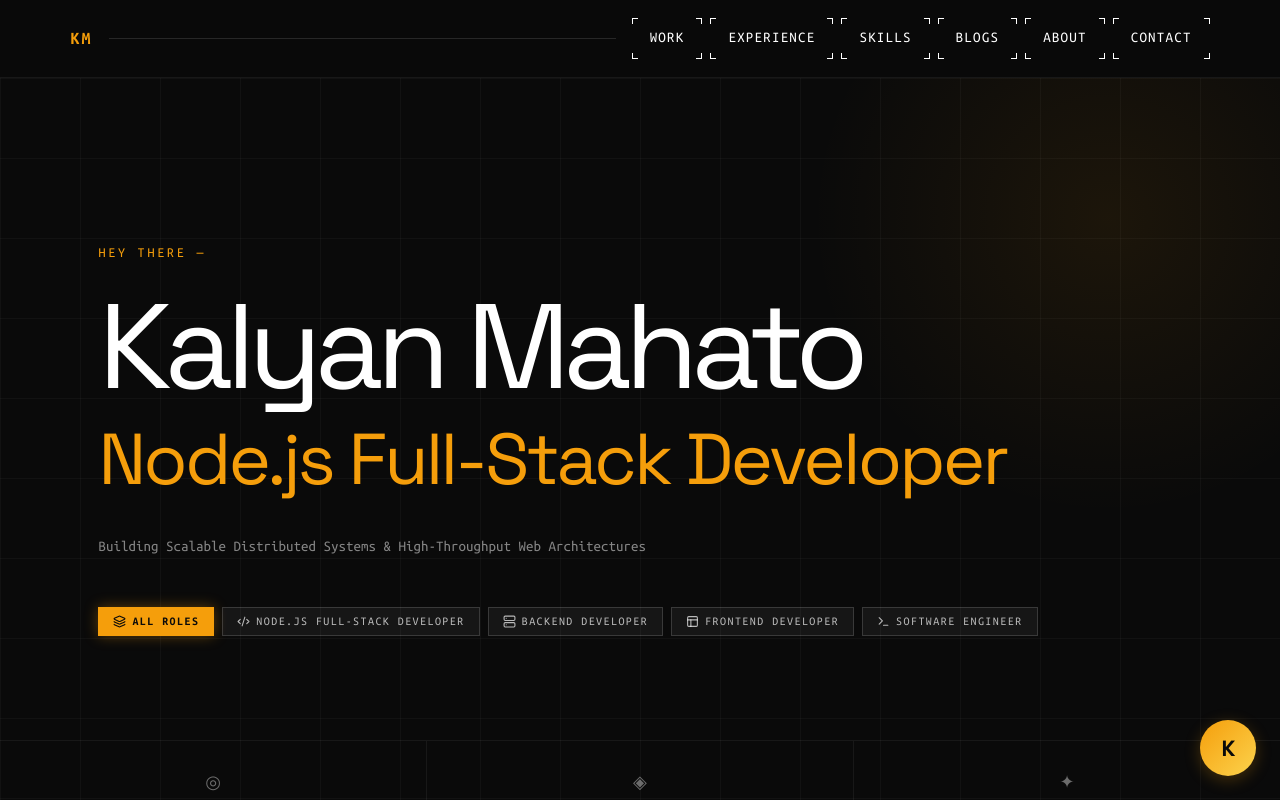
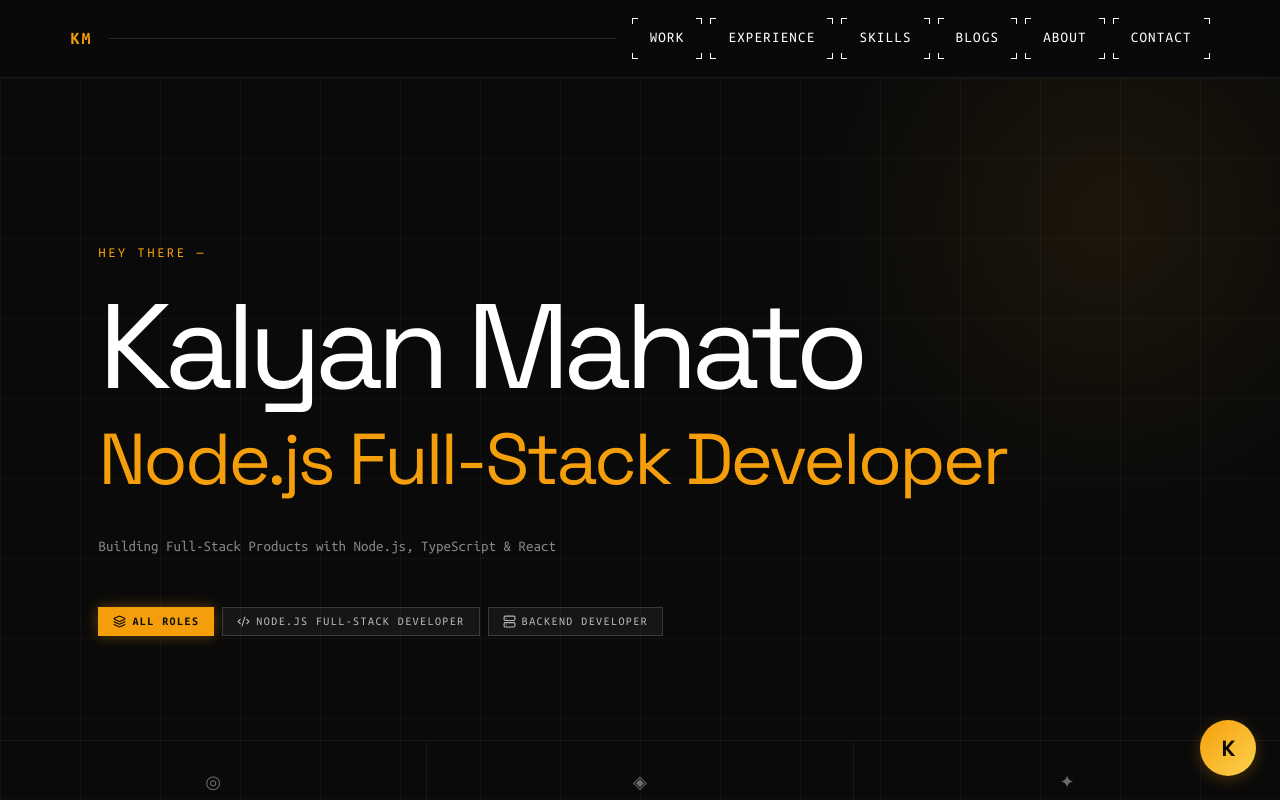
Before and after one commit to Kalyan0313/my-portfolio, a React (Vite) app: page / in a window 1280 px wide. Shown: the top 800 px of the page. Built offline with nearby package versions, Linux system fonts and the light colour scheme.

Commit message:
chore: refine headline and remove redundant roles

```diff
--- a/src/components/sections/Hero.tsx
+++ b/src/components/sections/Hero.tsx
@@ -32,20 +32,6 @@
       roleTitle: 'Backend Developer',
       statusRole: 'BACKEND DEVELOPER',
       icon: <Server size={13} />
-    },
-    {
-      id: 'frontend',
-      label: 'Frontend Developer',
-      roleTitle: 'Frontend Developer',
-      statusRole: 'FRONTEND DEVELOPER',
-      icon: <Layout size={13} />
-    },
-    {
-      id: 'swe',
-      label: 'Software Engineer',
-      roleTitle: 'Software Engineer',
-      statusRole: 'SOFTWARE ENGINEER',
-      icon: <Terminal size={13} />
     },
   ];
 
--- a/src/data/profile.ts
+++ b/src/data/profile.ts
@@ -3,8 +3,8 @@
 export const profileData: Profile = {
   name: 'Kalyan Mahato',
   role: 'Node.js Full-Stack Developer',
-  headline: 'Building Scalable Distributed Systems & High-Throughput Web Architectures',
-  location: 'Bangalore, India',
+  headline: 'Building Full-Stack Products with Node.js, TypeScript & React',
+  location: 'Bengaluru, India',
   availability: 'Open to Full Stack & Backend Opportunities',
   bioParagraphs: [
     "I'm a Node.js Full-Stack Developer focused on building reliable, maintainable, and production-ready web applications. My experience spans React and Next.js on the frontend, with Node.js and Express on the backend, along with relational and NoSQL databases.",
```
